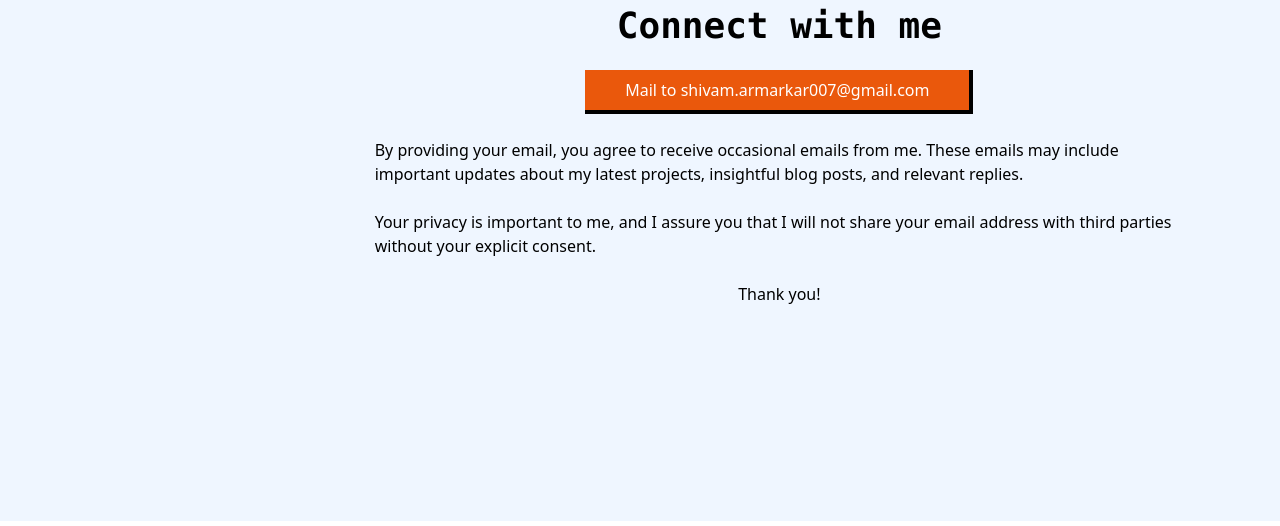
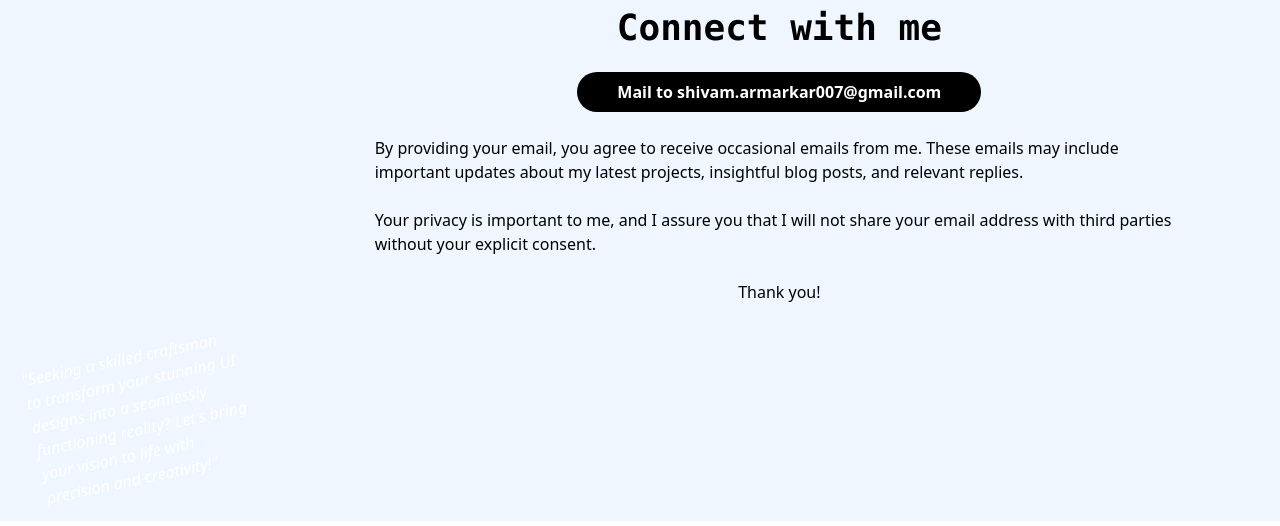
Before and after one commit to arshivam/MyPortfolio, a React (Vite) app: page /contact in a window 1280 px wide. Shown: the part 271-797 px from the top of the page. Built offline with nearby package versions, Linux system fonts and the light colour scheme.

Commit message:
enhanced contact component ui

```diff
--- a/src/components/Contact.jsx
+++ b/src/components/Contact.jsx
@@ -4,7 +4,10 @@ function Contact() {
   return (
     <section className=' bg-blue-50'>
         <div className=" min-h-[calc(100vh-70px)] flex ">
-          <div className="video">
+          <div className="relative video">
+            <p className='absolute bottom-0 text-white font-sans italic -rotate-12 m-8'>"Seeking a skilled craftsman to transform your stunning UI designs
+          into a seamlessly functioning reality? Let's bring your vision to life
+          with precision and creativity!"</p>
           <video width={481} autoPlay muted loop={true} >
           <source src="/skillingup.mp4" type="video/mp4" />
           </video>
@@ -12,7 +15,7 @@ function Contact() {
           <div className="contact-me flex flex-col gap-6 justify-center items-center px-24">
             <h2 className='font-bold font-mono text-4xl'>Connect with me</h2>
             <a href="mailto:shivam.armarkar007@gmail.com">
-        <button className="bg-orange-600 hover:bg-orange-400 px-10 py-2 text-white border border-t-0 border-r-4 border-b-4 border-l-0 border-black" type="button">Mail to shivam.armarkar007@gmail.com</button>
+        <button className="bg-black px-10 py-2 text-white rounded-full font-bold" type="button">Mail to shivam.armarkar007@gmail.com</button>
         </a>
         <p>By providing your email, you agree to receive occasional emails from me. These emails may include important updates about my latest projects, insightful blog posts, and relevant replies.</p>
         <p>Your privacy is important to me, and I assure you that I will not share your email address with third parties without your explicit consent.</p>
```
